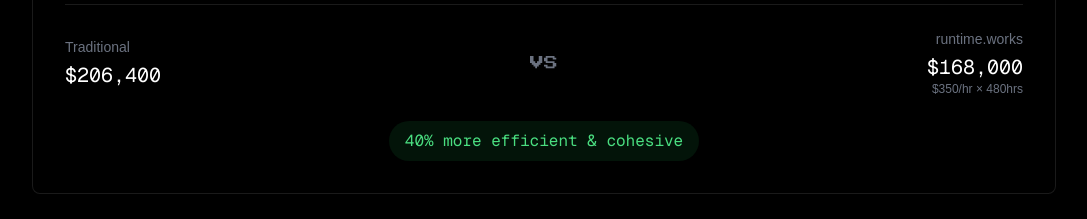
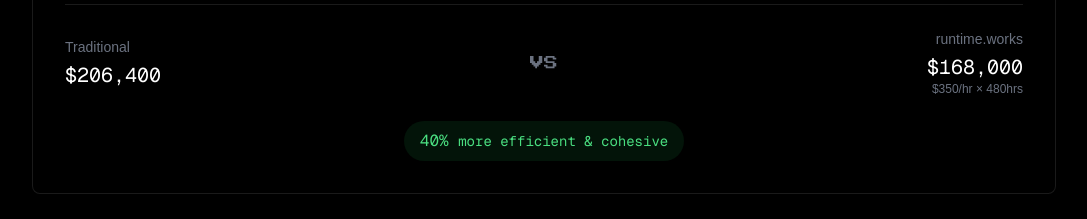
Before and after one commit to SouravInsights/runtime-works, a Next.js app: page / in a window 1280 px wide. Shown: the part 2600-2819 px from the top of the page, without its empty margins (96-1183 px from the left). Built offline with nearby package versions, Linux system fonts and the light colour scheme.

Commit message:
Update page.tsx

```diff
--- a/app/page.tsx
+++ b/app/page.tsx
@@ -629,7 +629,7 @@ const WhyWorkWithUs = () => {
                 </div> */}
 
                 <div className="text-md font-mono text-green-400">
-                  40% more efficient & cohesive
+                  40% <span className="text-sm">more efficient & cohesive</span>
                 </div>
               </div>
             </div>
```
